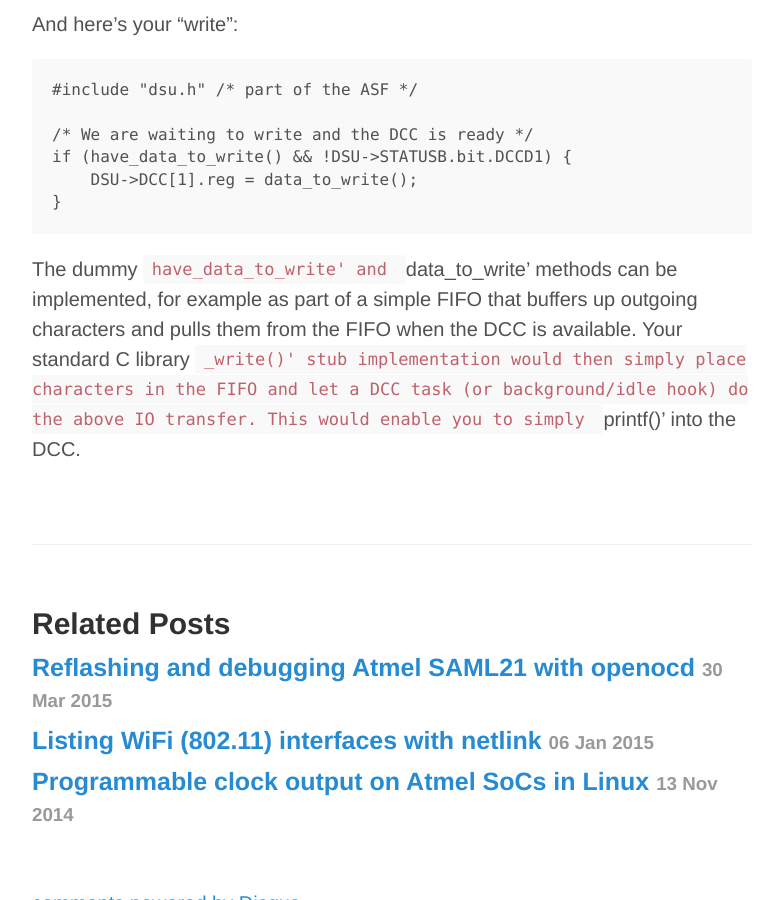
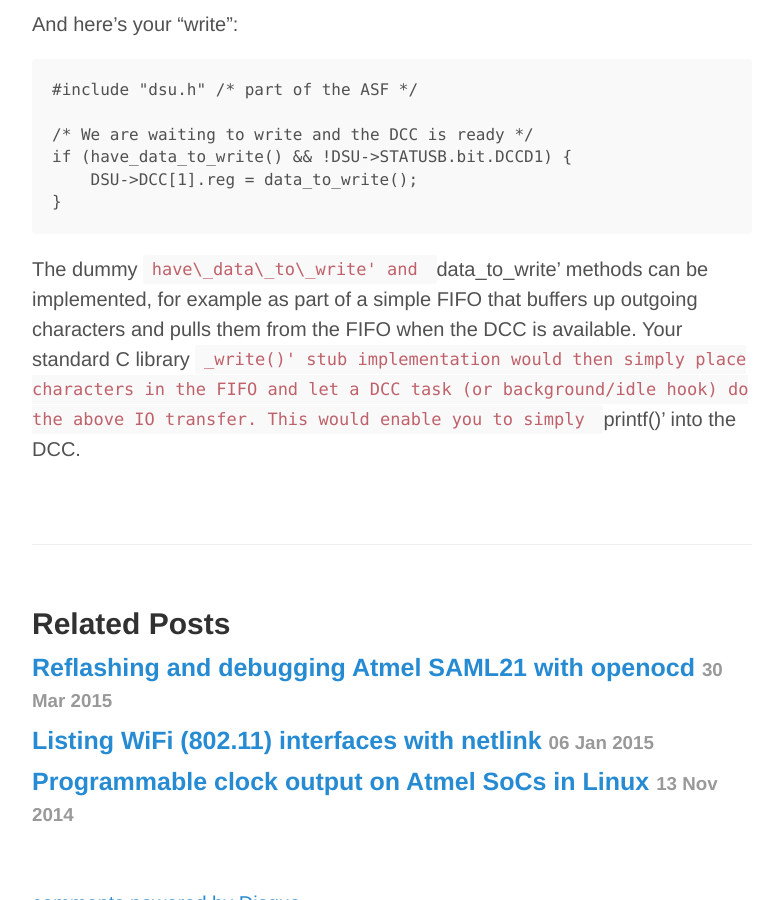
Before and after one commit to yurovsky/yurovsky.github.io, a Jekyll site: the page built from _posts/2015-04-02-openocd-dcc-atmel-samd.md, in a window 1280 px wide and 900 px high, scrolled down 1996 px. Shown: the whole window, without its empty margins (248-1027 px from the left). Built offline with Jekyll 4.4.1, drawn with Linux system fonts in a browser that asks for light colours; Markdown is read by kramdown in place of the engine named in the settings; comment, search, counter and statistics services are not loaded.

Commit message:
fix formatting

```diff
--- a/_posts/2015-04-02-openocd-dcc-atmel-samd.md
+++ b/_posts/2015-04-02-openocd-dcc-atmel-samd.md
@@ -56,4 +56,4 @@
         DSU->DCC[1].reg = data_to_write();
     }
 
-The dummy `have_data_to_write' and `data_to_write' methods can be implemented, for example as part of a simple FIFO that buffers up outgoing characters and pulls them from the FIFO when the DCC is available.  Your standard C library `_write()' stub implementation would then simply place characters in the FIFO and let a DCC task (or background/idle hook) do the above IO transfer.  This would enable you to simply `printf()' into the DCC.
+The dummy `have\_data\_to\_write' and `data\_to\_write' methods can be implemented, for example as part of a simple FIFO that buffers up outgoing characters and pulls them from the FIFO when the DCC is available.  Your standard C library `_write()' stub implementation would then simply place characters in the FIFO and let a DCC task (or background/idle hook) do the above IO transfer.  This would enable you to simply `printf()' into the DCC.
```
